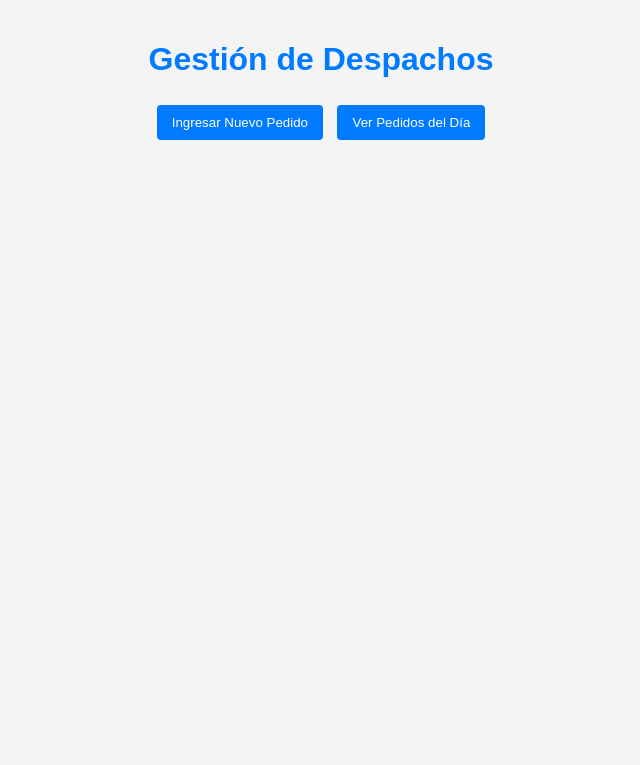
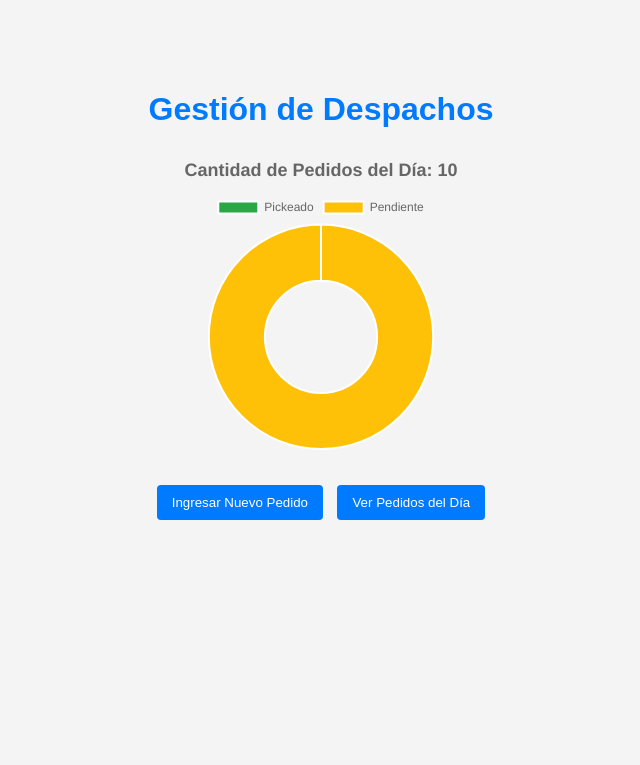
Before and after one commit to ajuarezc/Despachos_bebeglo, a Flask app: template app/templates/inicio.html in a window 1280 px wide. Shown: the top 765 px of the page, without its empty margins (319-959 px from the left). Run offline with Flask 3, Linux system fonts and the light colour scheme; the template is opened without the code that fills it: most values are stand-ins (such as "Sample title", 1, 10 or a date in 2020).

Commit message:
Version avanzada con gráfico al inicio

```diff
--- a/app/templates/inicio.html
+++ b/app/templates/inicio.html
@@ -2,17 +2,73 @@
 <html lang="es">
 <head>
     <meta charset="UTF-8">
-    <title>Gestión de Despachos</title>
+    <title>Inicio</title>
+    <script src="https://cdn.jsdelivr.net/npm/chart.js"></script>
     <link rel="stylesheet" href="{{ url_for('static', filename='css/styles.css') }}">
+    <style>
+        .container {
+            text-align: center;
+            margin-top: 50px;
+        }
+
+        .botones {
+            margin-top: 30px;
+        }
+
+        canvas {
+            max-width: 400px;
+            margin: 20px auto;
+        }
+    </style>
 </head>
 <body>
 
-    <h1>Gestión de Despachos</h1>
+    <div class="container">
+        <h1>Gestión de Despachos</h1>
 
-    <div>
-        <button onclick="location.href='/nuevo'">Ingresar Nuevo Pedido</button>
-        <button onclick="location.href='/despachos'">Ver Pedidos del Día</button>
+        <canvas id="grafico"></canvas>
+
+        <div class="botones">
+            <button onclick="location.href='/nuevo'">Ingresar Nuevo Pedido</button>
+            <button onclick="location.href='/despachos'">Ver Pedidos del Día</button>
+        </div>
     </div>
+
+    <script>
+        const total = {{ total }};
+        const pickeado = {{ pickeado }};
+        const pendiente = total - pickeado;
+
+        const data = {
+            labels: ['Pickeado', 'Pendiente'],
+            datasets: [{
+                label: 'Estado de Pedidos del Día',
+                data: [pickeado, pendiente],
+                backgroundColor: ['#28a745', '#ffc107']
+            }]
+        };
+
+        const config = {
+            type: 'doughnut',
+            data: data,
+            options: {
+                plugins: {
+                    title: {
+                        display: true,
+                        text: `Cantidad de Pedidos del Día: ${total}`,
+                        font: {
+                            size: 18
+                        }
+                    }
+                }
+            }
+        };
+
+        new Chart(
+            document.getElementById('grafico'),
+            config
+        );
+    </script>
 
 </body>
 </html>
```
Also changed, not shown: app/routes.py (+25 -7 lines).
